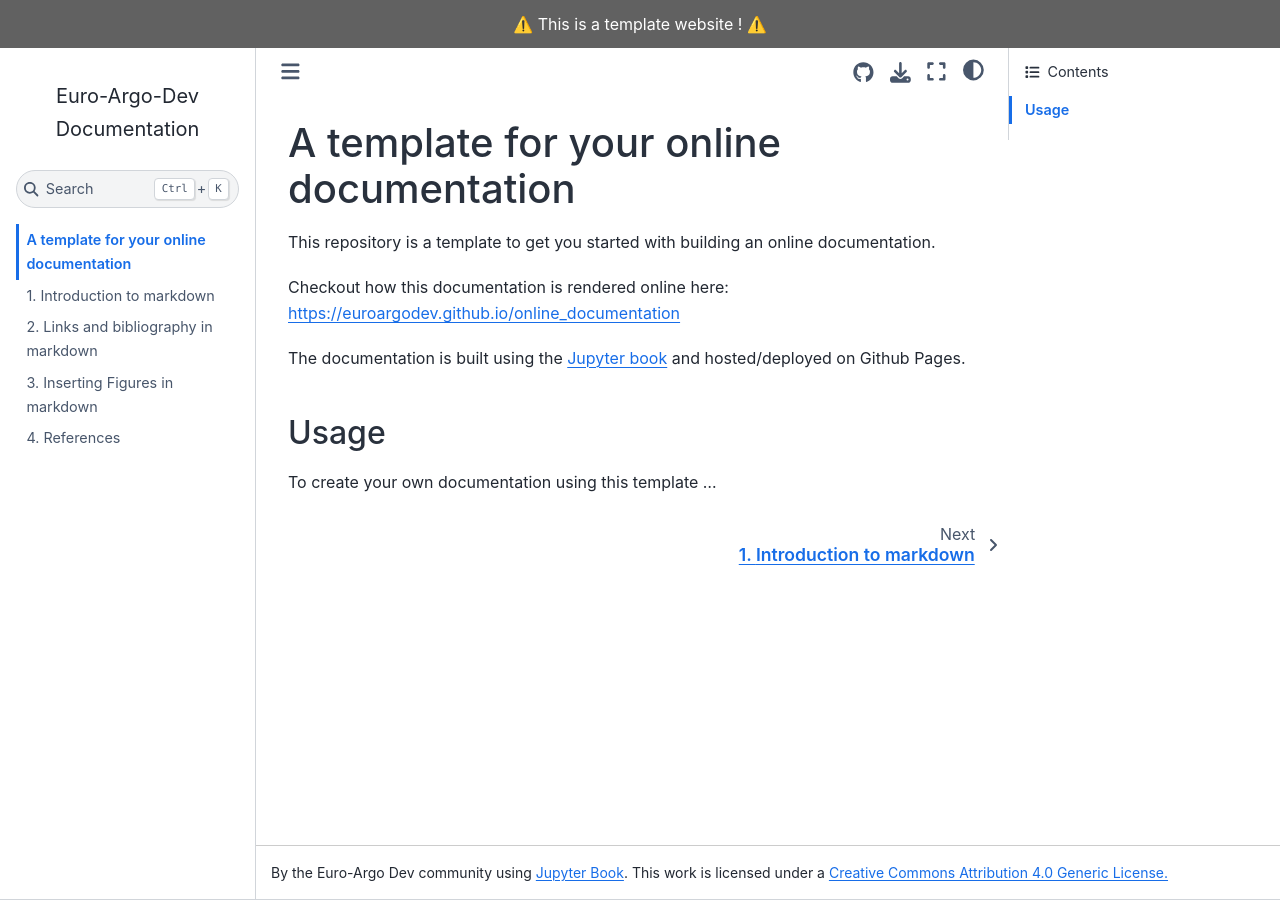
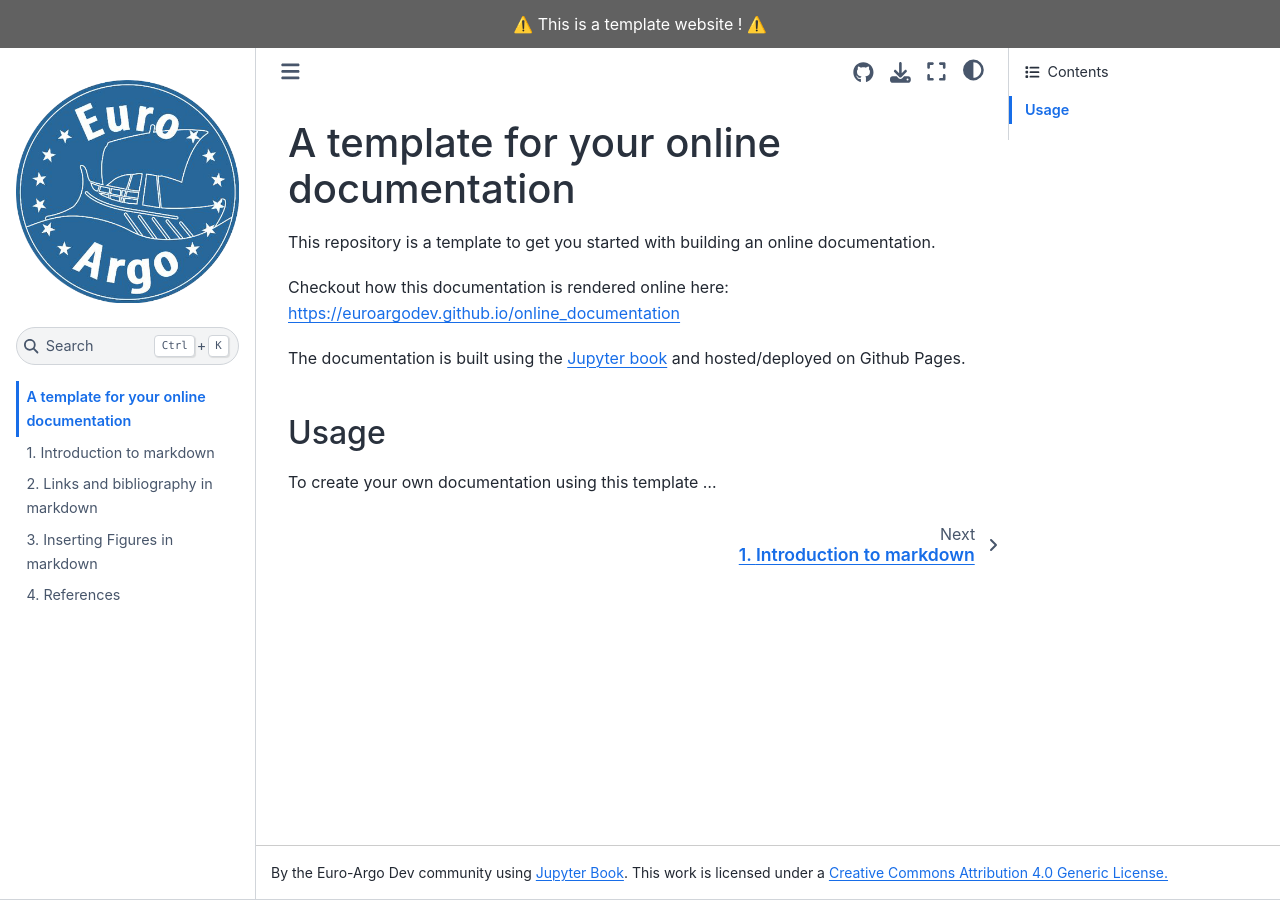
Before and after one commit to euroargodev/online_documentation, a Jupyter Book: the page built from README.md, in a window 1280 px wide. Built offline with Jupyter Book 1.0.4 settings and Sphinx 7.4.7 and the Sphinx Book theme 1.1.4, drawn with Linux system fonts in a browser that asks for light colours.

Commit message:
Update _config.yml

```diff
--- a/_config.yml
+++ b/_config.yml
@@ -1,7 +1,7 @@
 title: "Euro-Argo-Dev Documentation"
 copyright: ""
 author: ""
-logo: images/logo_euroargo_square.jpg
+logo: images/logo_euroargo_square.png
 
 execute:
   execute_notebooks: "off"
```
